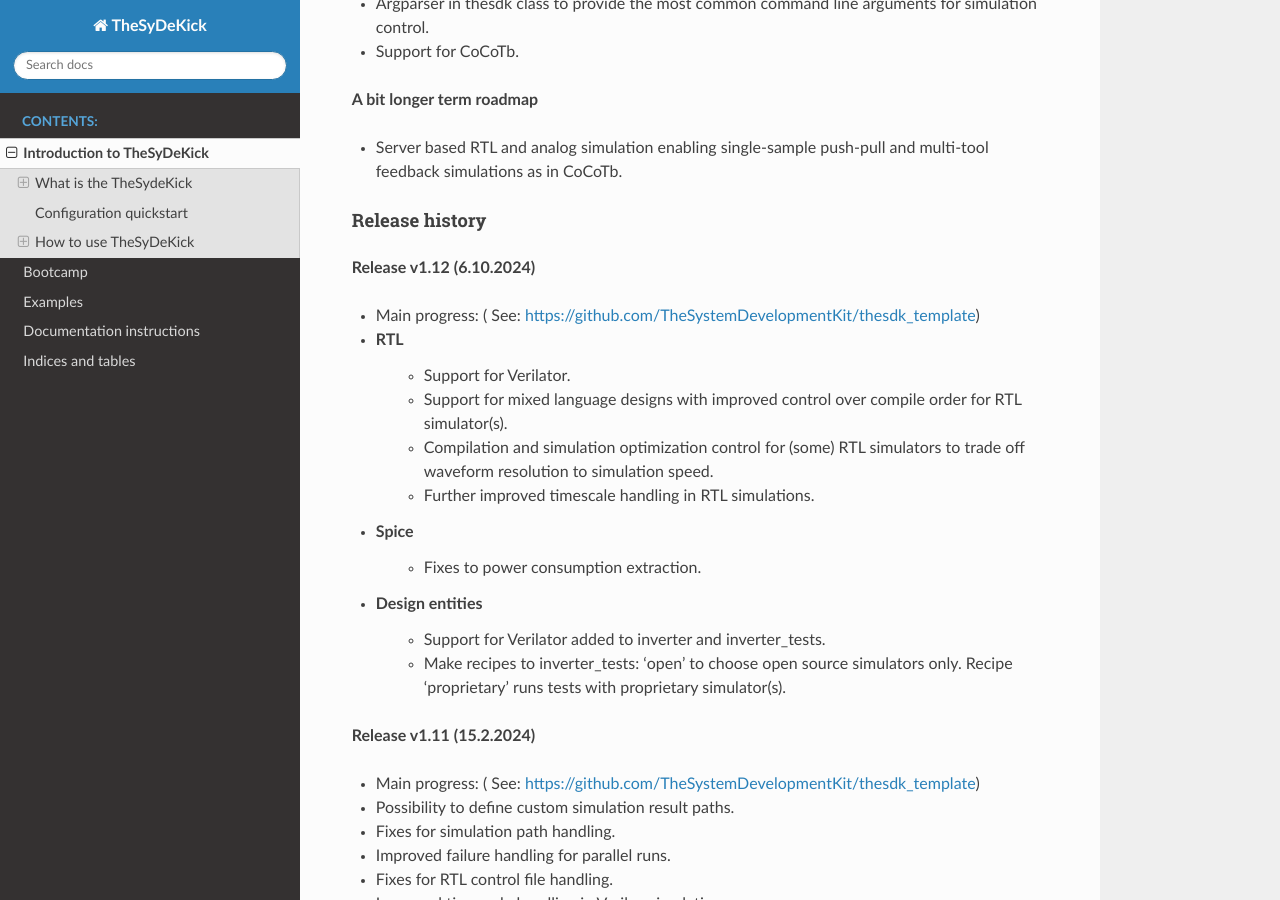
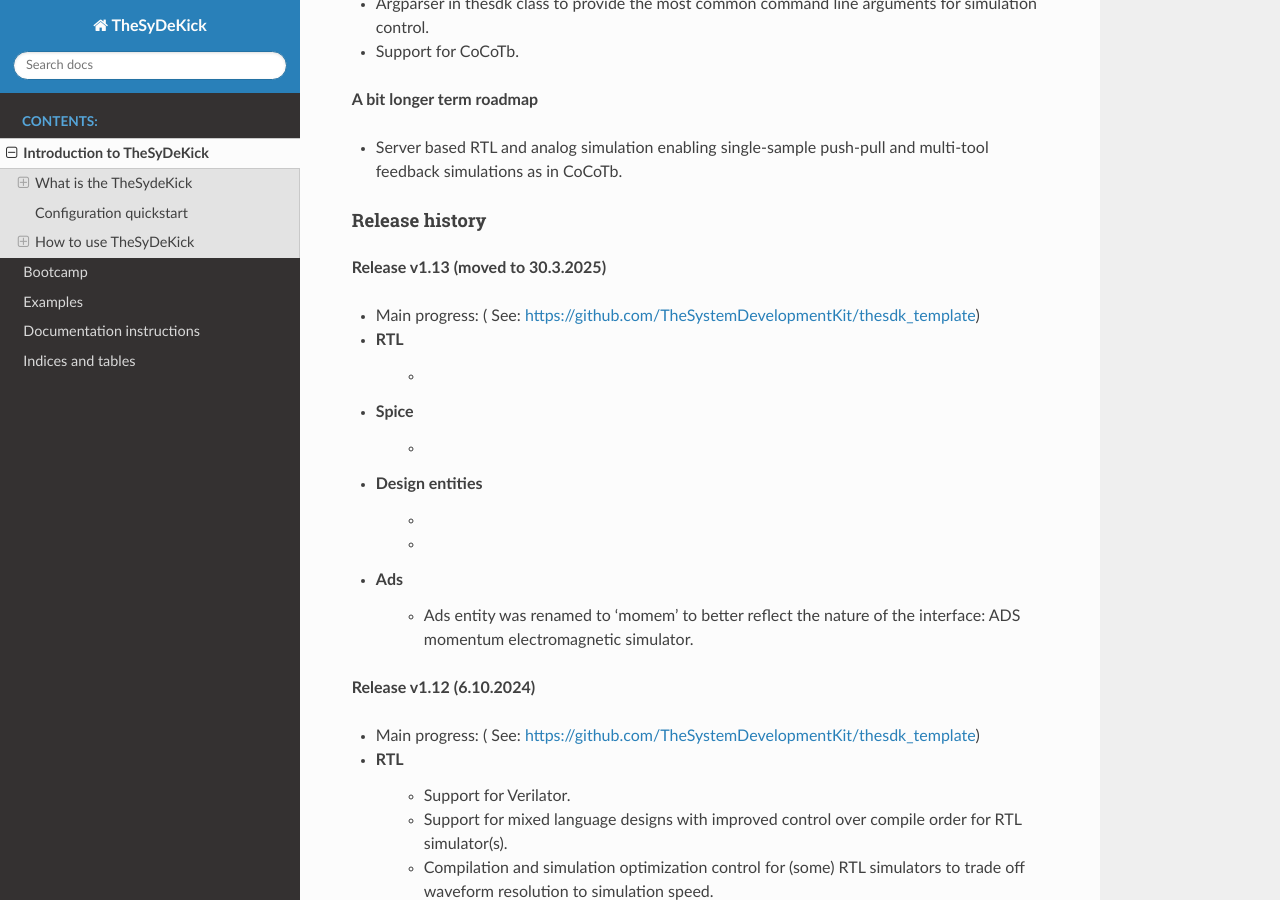
Before and after one commit to TheSystemDevelopmentKit/thesdk_template, a Sphinx documentation site: the page built from doc/source/introduction.rst, in a window 1280 px wide and 900 px high, scrolled down 2836 px. Built offline with Sphinx 7.4.7 and the Read the Docs theme 3.1.0, drawn with Linux system fonts in a browser that asks for light colours; formulas are drawn with MathJax 3; pages that are not in the unit, such as notebooks, are missing from menus.

```diff
--- a/doc/source/ads/initial_setup_tutorial.rst
+++ /dev/null
@@ -1 +0,0 @@
-../../../Entities/ads/doc/source/initial_setup_tutorial.rst
--- a/doc/source/ads/sections.rst
+++ /dev/null
@@ -1 +0,0 @@
-../../../Entities/ads/doc/source/sections.rst
--- a/doc/source/ads_template/sections.rst
+++ /dev/null
@@ -1 +0,0 @@
-../../../Entities/ads_template/doc/source/sections.rst
--- a/doc/source/index.rst
+++ b/doc/source/index.rst
@@ -28,9 +28,7 @@ TheSyDeKick - Complete kit for Sytem-on-Chip development
 
    inverter_tests/sections
 
-   ads/sections
-
-   ads_template/sections
+   momem/sections
 
    shell_scripts
 
--- a/doc/source/introduction.rst
+++ b/doc/source/introduction.rst
@@ -105,6 +105,19 @@ Two annual release dates are currently planned: January 16, and June 14. Current
 
 Release history
 ...............
+
+**Release v1.13 (moved to 30.3.2025)**
+
+* Main progress: ( See: https://github.com/TheSystemDevelopmentKit/thesdk_template)
+* RTL
+    *
+* Spice
+    *
+* Design entities
+    *
+    *
+* Ads
+    * Ads entity was renamed to 'momem' to better reflect the nature of the interface: ADS momentum electromagnetic simulator.
 
 **Release v1.12 (6.10.2024)**
 
--- /dev/null
+++ b/doc/source/momem/initial_setup_tutorial.rst
@@ -0,0 +1 @@
+../../../Entities/momem/doc/source/initial_setup_tutorial.rst
```
Also changed, not shown: 2 other files.
